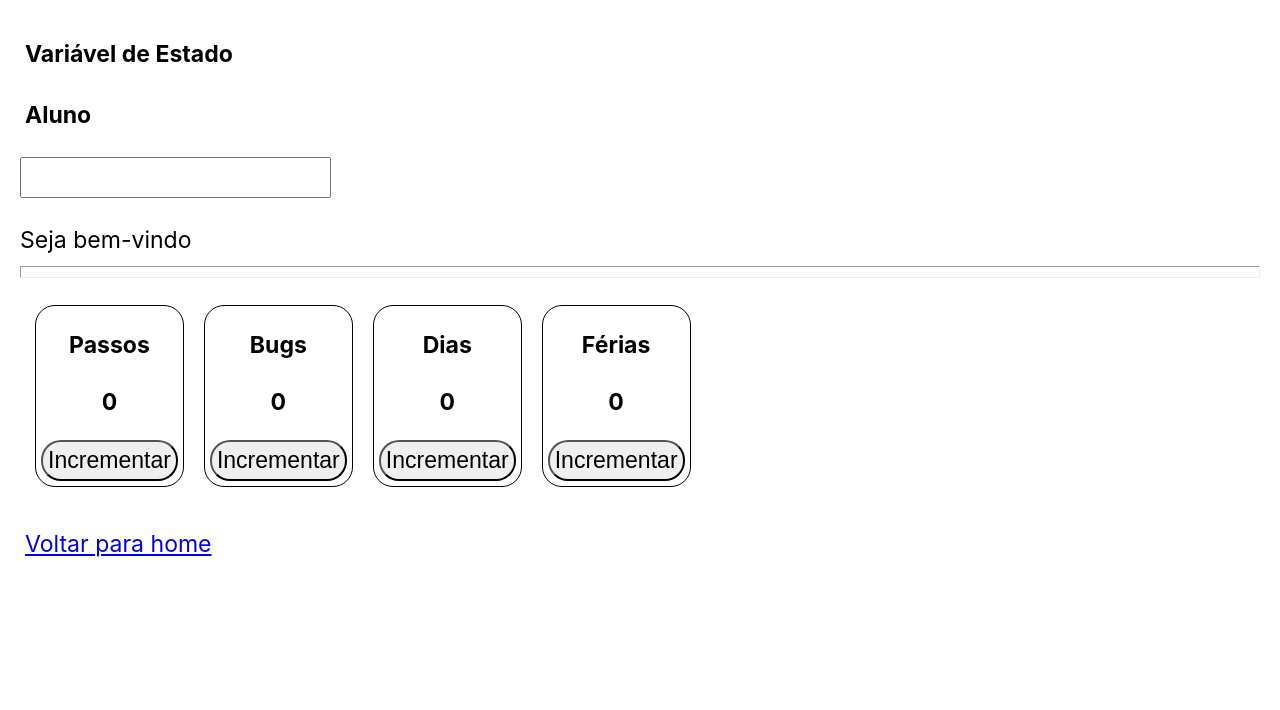
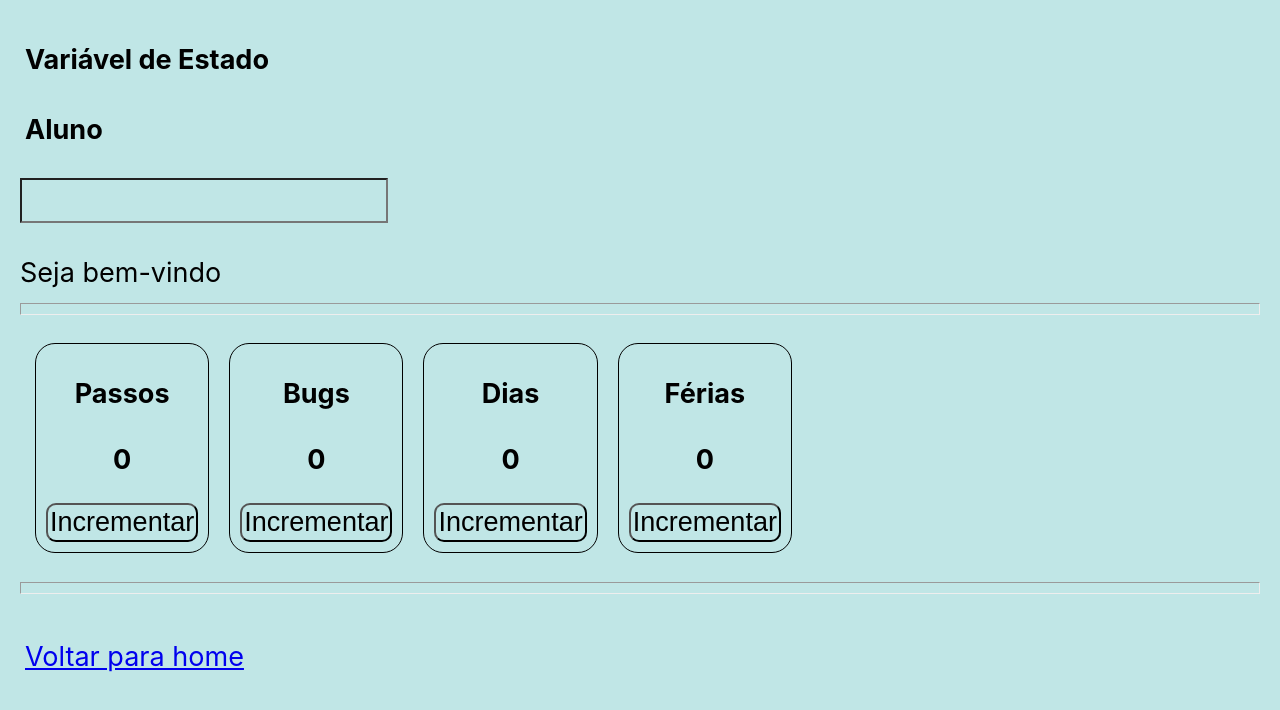
Before and after one commit to David-Santana98/estudo, a React (Create React App) app: page /varestado in a window 1280 px wide. Shown: the top 710 px of the page. Built offline with nearby package versions, Linux system fonts and the light colour scheme.

Commit message:
mudei os estilos

```diff
--- a/src/VarEstado.css
+++ b/src/VarEstado.css
@@ -1,4 +1,5 @@
 * {
-    font-size: 1.2rem;
+    font-size: 1.3rem;
     padding: 5px;
+    background-color: rgb(192, 230, 230);
 }
--- a/src/VarEstado.js
+++ b/src/VarEstado.js
@@ -31,6 +31,9 @@ export default function VarEstado() {
                 <Contador titulo="Dias"/>
                 <Contador titulo="Férias"/>
              </div>
+
+             <hr/>
+
              <br/>
              <Link to='/'> Voltar para home </Link>
         </div>
--- a/src/components/contador/Contador.css
+++ b/src/components/contador/Contador.css
@@ -3,10 +3,15 @@
     border: 1px solid #000 ;
     border-radius: 20px;
     display: inline-block;
-    padding: 5px;
+    padding: 10px;
     text-align: center;
+
+
 }
 
 button {
-    border-radius: 20px;
+    border-radius: 10px;
+    padding: 2px;
+
+
 }
```
Also changed, not shown: src/components/calculadora/Index.js (+17 -0 lines).
